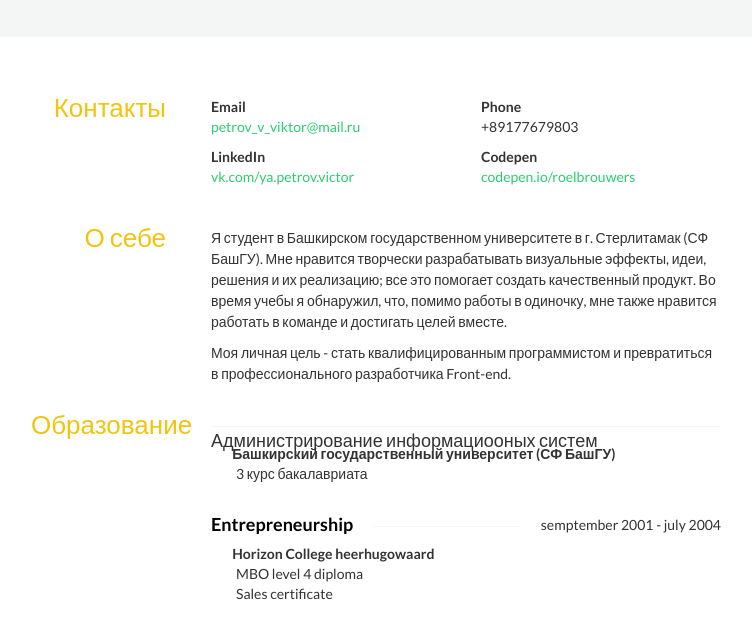
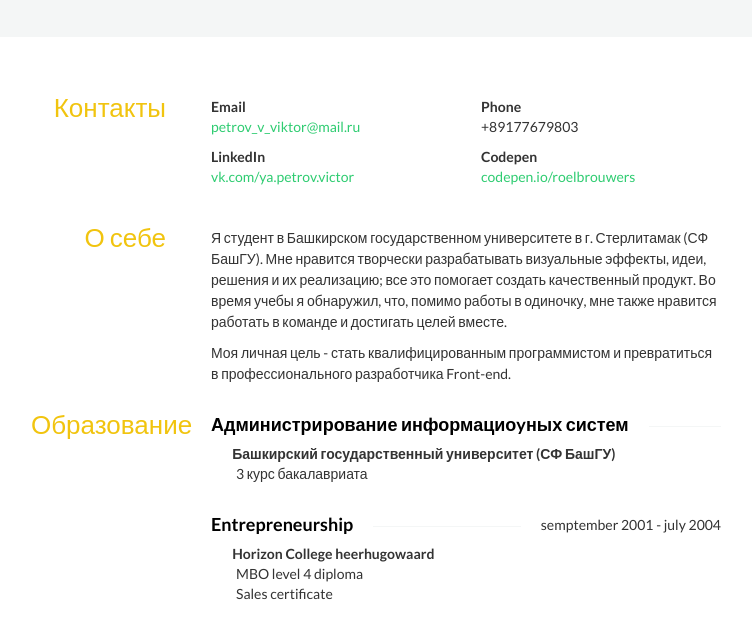
Before and after one commit to viktorianen/petrov_victor.github.io, a plain HTML site: page index.html in a window 1280 px wide. Shown: the part 149-776 px from the top of the page, without its empty margins (264-1016 px from the left). Drawn offline with nearby package versions, Linux system fonts and the light colour scheme; some icons are missing.

Commit message:
Update index.html

```diff
--- a/index.html
+++ b/index.html
@@ -98,7 +98,7 @@
           <div class="row">
             <div class="col-sm-12">
               <h4 class="strike-through">
-                <p>Администрирование информациооных систем</p>
+                <span>Администрирование информациоyных систем</span>
               </h4>
 
               <div class="area">
```
